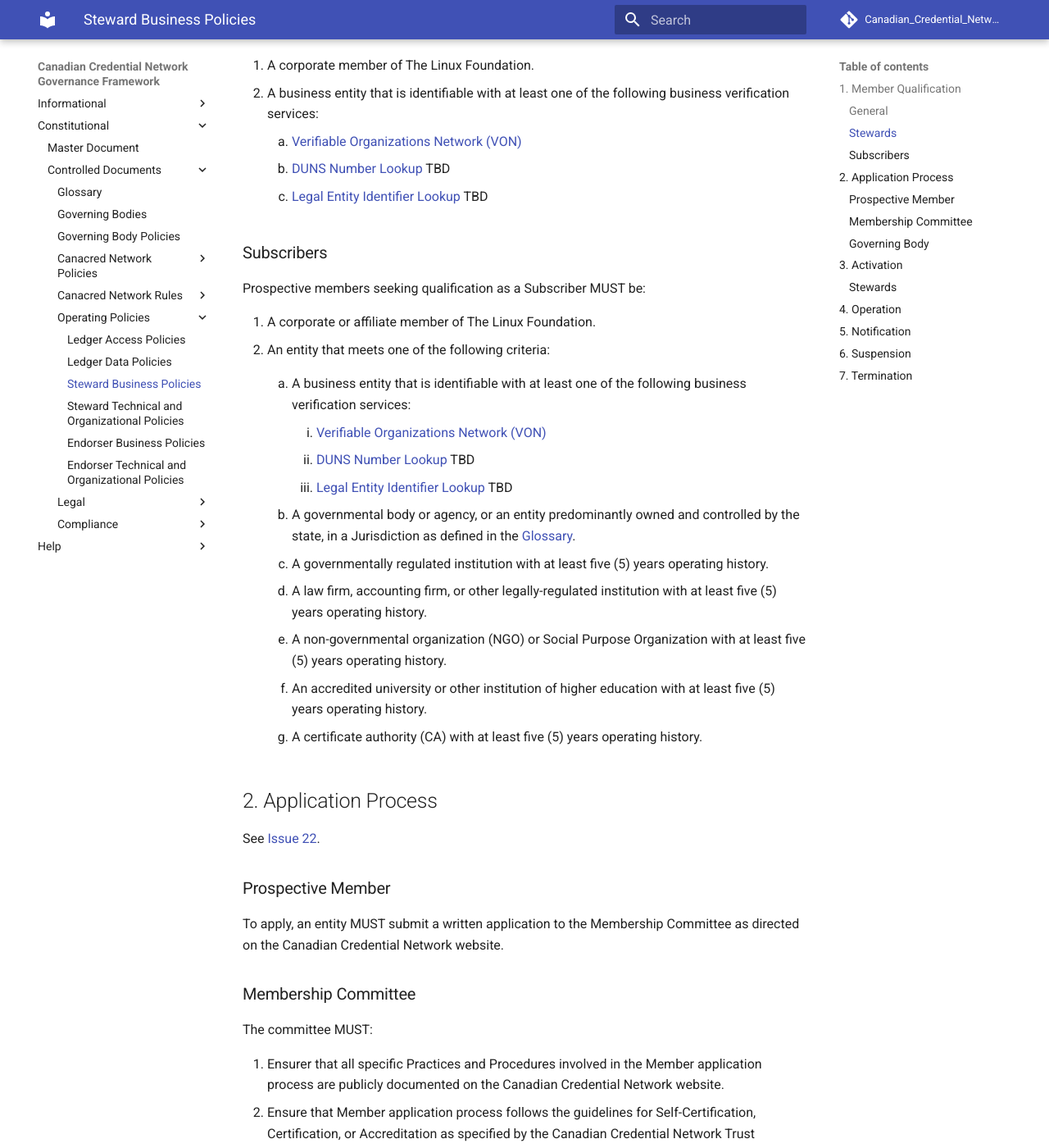
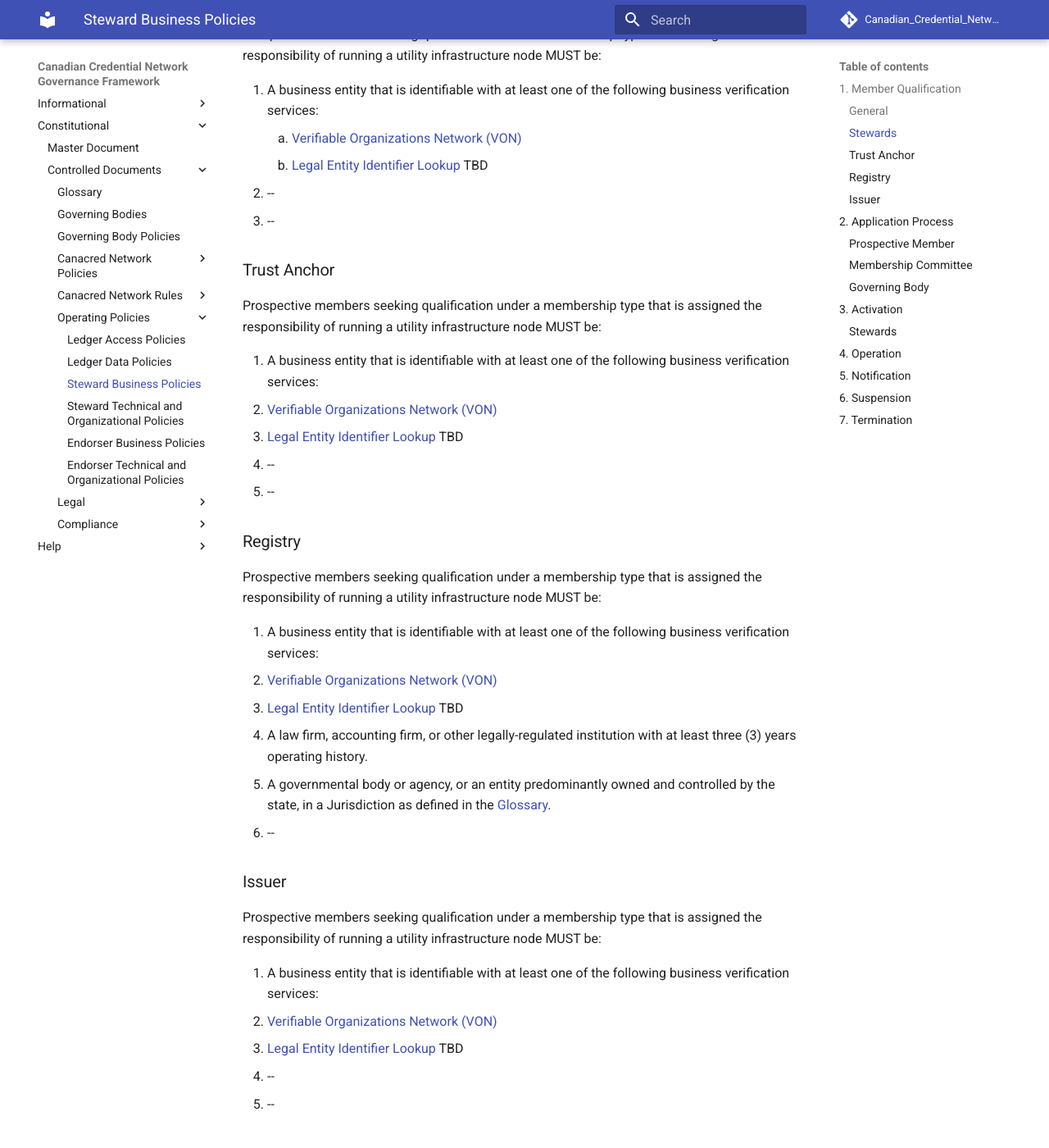
Before and after one commit to VictorSyntez/governance, an MkDocs documentation site: the page built from docs/gf_controlled/member_business_policies.md, in a window 1280 px wide and 1400 px high, scrolled down 903 px. Shown: the whole window at 82% size. Built offline with MkDocs 1.6.1 and Material for MkDocs 9.7.7, drawn with Linux system fonts in a browser that asks for light colours; comment, search, counter and statistics services are not loaded; some of the changed text lies outside the part shown.

Commit message:
synch with Canacred Governance repo. Merge branch 'master' of https://github.com/CanaCred/governance

````diff
--- a/docs/gf_controlled/member_business_policies.md
+++ b/docs/gf_controlled/member_business_policies.md
@@ -1,9 +1,10 @@
-# Steward Business Policies
+# Member Business Policies
 
 This is a Controlled Document of the Canadian Credential Network Governance Framework was approved by the Canadian Credential Network Board of Directors.
 
-| Document Name | Steward Business Policies |
+| Document Name | Member Business Policies |
 | --- | --- |
+| Document Description | This document describes types of Trust Roles and membership available for organizations |
 | Version | v0.9 |
 | Approval Date | |
 | Status | Pre-Launch Phase: Governance Framework Development |
@@ -11,22 +12,54 @@
 | Governed By | Canadian Credential Network Governance Framework Work Group |
 
 ## 1. Member Qualification
-See [Issue 21](https://github.com/bedrock-consortium/bbu-gf/issues/21) for review.
-
 ### General
 Prospective members MUST apply to the Governing Board and receive approval to be a Member of the Canadian Credential Network. See ```Application ``` process herein.
+
+There are several Trust Roles available for organizations: Steward, Registry, Trust Anchor, Issuer.
 
 ### Stewards
 Prospective members seeking qualification under a membership type that is assigned the responsibility of running a utility infrastructure node MUST be:
 
-1. A corporate member of The Linux Foundation.
-2. A business entity that is identifiable with at least one of the following business verification services:
+1. A business entity that is identifiable with at least one of the following business verification services:
+    1. [Verifiable Organizations Network (VON)](https://vonx.io/)
+    2. [Legal Entity Identifier Lookup](https://search.gleif.org/#/search/) TBD
+2. --
+3. --
 
-    1. [Verifiable Organizations Network (VON)](https://vonx.io/)
-    2. [DUNS Number Lookup](https://www.dnb.com/duns-number/lookup.html) TBD
-    3. [Legal Entity Identifier Lookup](https://search.gleif.org/#/search/) TBD
+### Trust Anchor
 
-### Subscribers
+Prospective members seeking qualification under a membership type that is assigned the responsibility of running a utility infrastructure node MUST be:
+
+1. A business entity that is identifiable with at least one of the following business verification services:
+   1. [Verifiable Organizations Network (VON)](https://vonx.io/)
+   2. [Legal Entity Identifier Lookup](https://search.gleif.org/#/search/) TBD
+2. --
+3. --
+
+### Registry
+
+Prospective members seeking qualification under a membership type that is assigned the responsibility of running a utility infrastructure node MUST be:
+
+1. A business entity that is identifiable with at least one of the following business verification services:
+   1. [Verifiable Organizations Network (VON)](https://vonx.io/)
+   2. [Legal Entity Identifier Lookup](https://search.gleif.org/#/search/) TBD
+2. A law firm, accounting firm, or other legally-regulated institution with at least three (3) years operating history.
+3. A governmental body or agency, or an entity predominantly owned and controlled by the state, in a Jurisdiction as defined in the [Glossary](../gf_info/glossary.md).
+4. --
+
+### Issuer
+
+Prospective members seeking qualification under a membership type that is assigned the responsibility of running a utility infrastructure node MUST be:
+
+1. A business entity that is identifiable with at least one of the following business verification services:
+   1. [Verifiable Organizations Network (VON)](https://vonx.io/)
+   2. [Legal Entity Identifier Lookup](https://search.gleif.org/#/search/) TBD
+2. --
+3. --
+
+
+
+<!-- ### Subscribers
 Prospective members seeking qualification as a Subscriber MUST be:
 
 1. A corporate or affiliate member of The Linux Foundation.
@@ -43,10 +76,10 @@
     1. A law firm, accounting firm, or other legally-regulated institution with at least five (5) years operating history.
     1. A non-governmental organization (NGO) or Social Purpose Organization with at least five (5) years operating history.
     1. An accredited university or other institution of higher education with at least five (5) years operating history.
-    1. A certificate authority (CA) with at least five (5) years operating history.
+    1. A certificate authority (CA) with at least five (5) years operating history. -->
 
 ## 2. Application Process
-See [Issue 22](https://github.com/bedrock-consortium/bbu-gf/issues/22).
+<!-- Create Application form -->
 
 ### Prospective Member
 To apply, an entity MUST submit a written application to the Membership Committee as directed on the Canadian Credential Network website.
@@ -56,9 +89,8 @@
 
 1. Ensurer that all specific Practices and Procedures involved in the Member application process are publicly documented on the Canadian Credential Network website.
 2. Ensure that Member application process follows the guidelines for Self-Certification, Certification, or Accreditation as specified by the Canadian Credential Network Trust Assurance Framework.
-3. Ensure that the application form available upon request and minimally publicly documented on the Consortium's BBU-GF source control repo and/or website.
-4. Notify the Linux Foundation of approved applications.
-5. Notify applicants of application approval/rejection status.
+3. Ensure that the application form available upon request and minimally publicly documented on the Canacred-GF source control repo and/or website.
+4. Notify applicants of application approval/rejection status.
 
 ### Governing Body
 The Governing Board MUST:
@@ -68,7 +100,7 @@
 ## 3. Activation
 
 ### Stewards
-A Steward SHOULD submit a utility infrastructure node to the Identity Utility Administrator using the procedures outlined by the Technical Steering Committee after the following dependencies have been resolved:
+A Steward SHOULD submit a utility infrastructure node to the Identity Utility Administrator (Authorised Network Administrator) using the procedures outlined by the Technical Steering Committee after the following dependencies have been resolved:
 
 1. Have their application approved by the responsible Canadian Credential Network Governing Body.
 1. Complete the onboarding process with the Linux Foundation including the signature of all pertinent contractual instruments.
````
Also changed, not shown: docs/archive/steward_qualification.md (added, +27 -0 lines), docs/gf_assurance/ts_index.md (+10 -13 lines), docs/gf_controlled/member_org_policies.md (renamed from docs/gf_controlled/member_top.md, +1 -1 lines), docs/gf_controlled/member_technical_policies.md (added, +149 -0 lines), docs/gf_info/business_model_concepts.md (+1 -1 lines), docs/gf_legal/legal_arch.md (+1 -1 lines).
